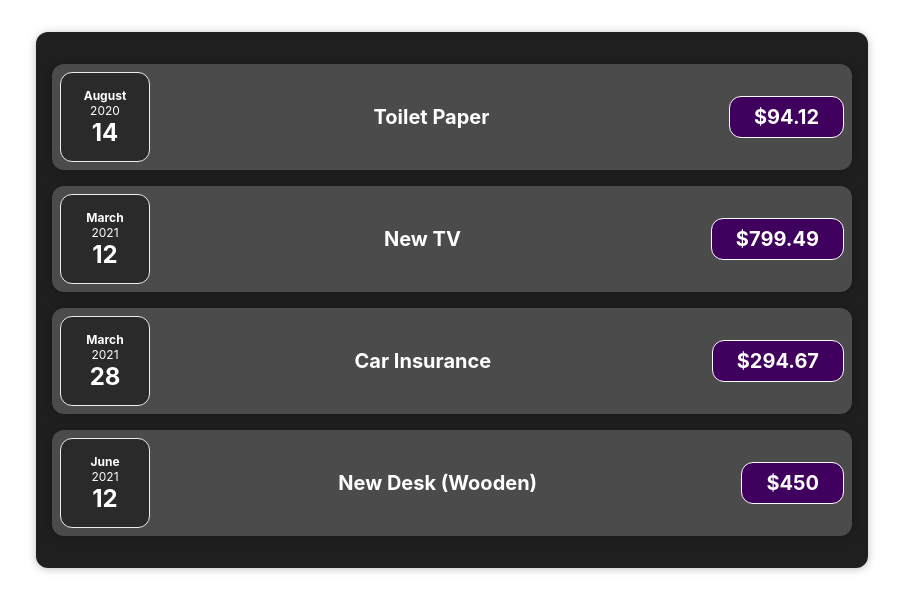
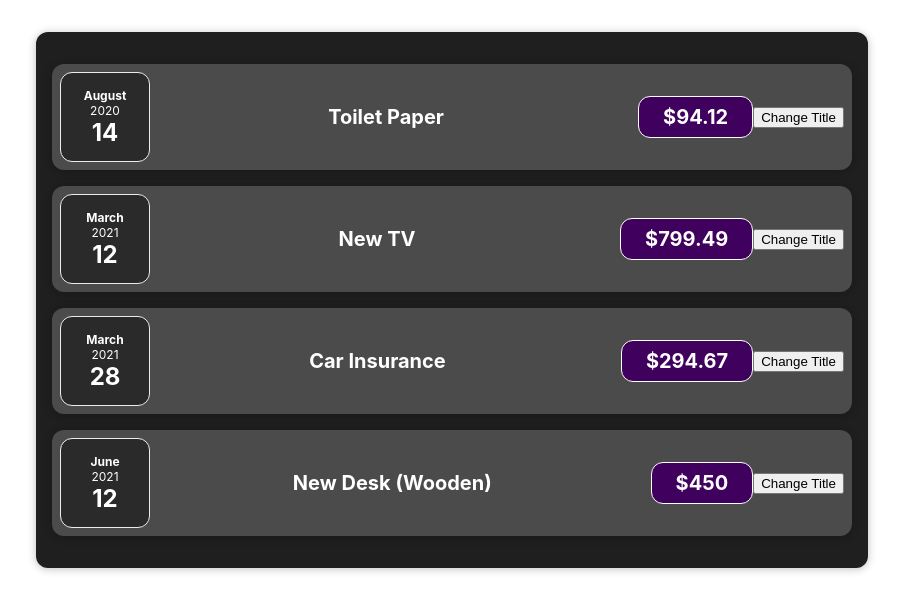
Before and after one commit to sofiadurkan1/ExpenseTracker_React, a React (Create React App) app in the folder expense-tracker/: page / in a window 1280 px wide. Shown: the top 612 px of the page, without its empty margins (188-1091 px from the left). Built offline with nearby package versions, Linux system fonts and the light colour scheme.

Commit message:
click event added

```diff
--- a/expense-tracker/src/components/ExpenseItem.js
+++ b/expense-tracker/src/components/ExpenseItem.js
@@ -5,6 +5,11 @@ import Card from './Card';
 
 
 function ExpenseItem(props){
+    function clickHandler(){
+        console.log('clicked');
+
+
+    }
 
     return  (
         <Card className="expense-item">
@@ -14,6 +19,7 @@ function ExpenseItem(props){
         <h2>{props.title}</h2>
         <div className="expense-item__price">${props.amount}</div>
     </div>
+    <button onClick={clickHandler}>Change Title</button>
     </Card>
 
     );
```
